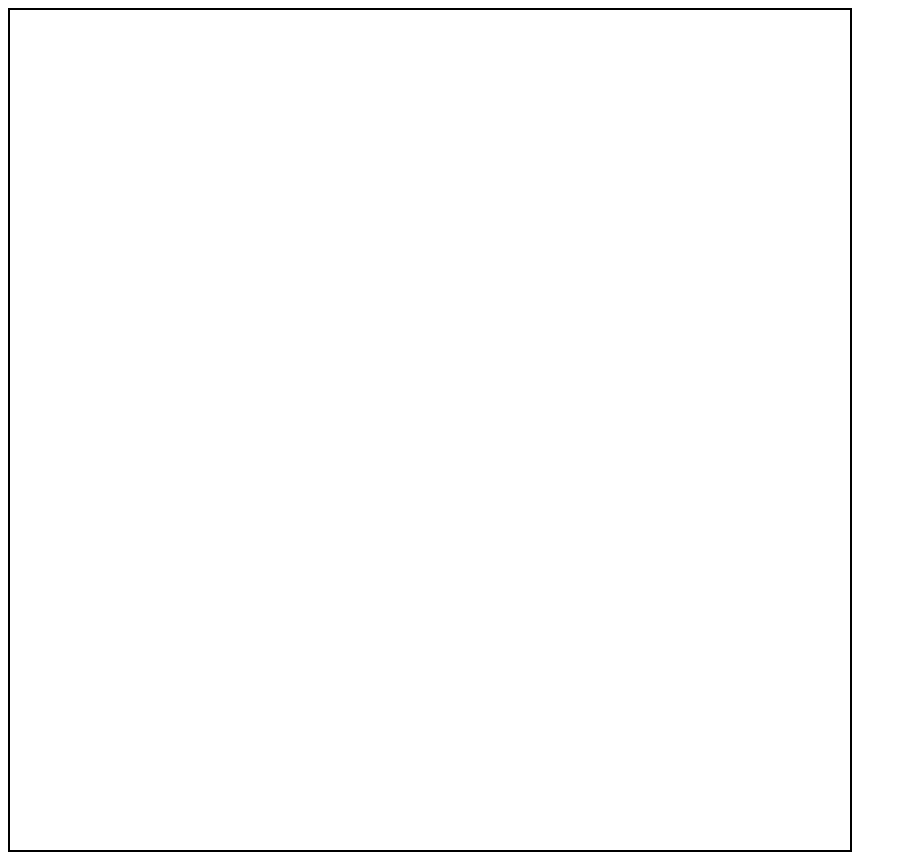
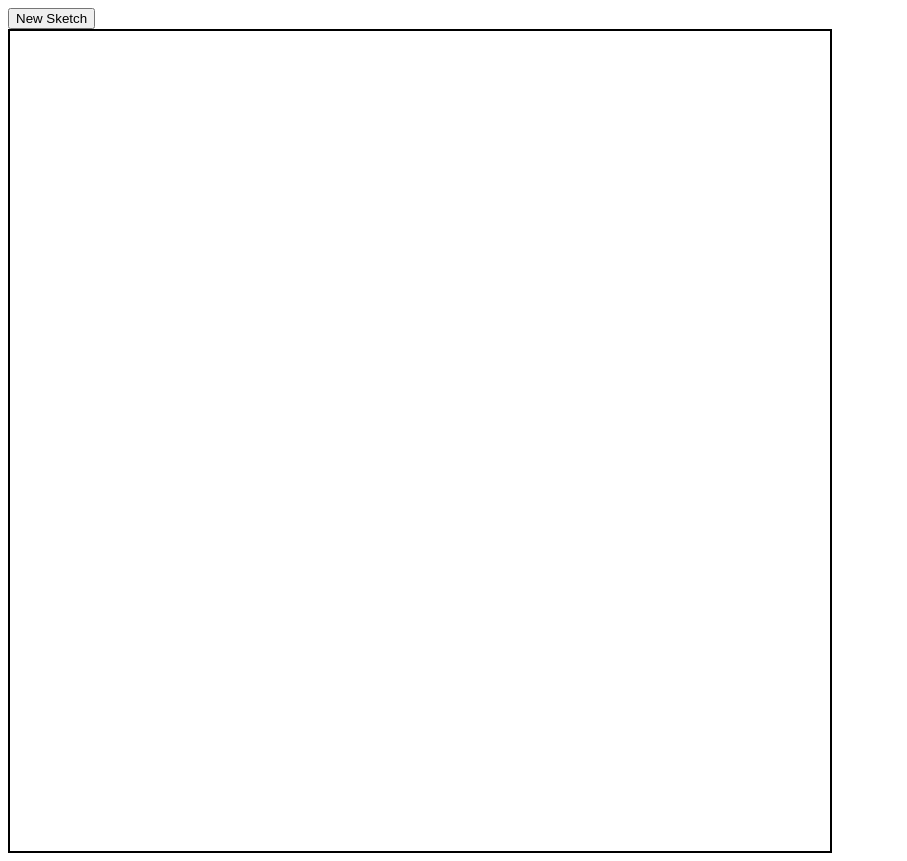
Before and after one commit to tedthehunter/etch-a-sketch, a plain HTML site: page index.html in a window 1280 px wide. Shown: the whole page, without its empty margins (0-907 px from the left). Drawn offline with Linux system fonts and the light colour scheme.

Commit message:
add new sketch button, shrink container grid
this button will reset grid, grid fits with button

```diff
--- a/index.html
+++ b/index.html
@@ -10,6 +10,7 @@
 </head>
 <body>
 
+    <button id="newGridButton">New Sketch</button>
     <div id="gridContainer"></div>
 
 </body>
--- a/style.css
+++ b/style.css
@@ -7,8 +7,8 @@
 #gridContainer {
     display: flex;
     flex-wrap: wrap;
-    width: 840px;
-    height: 840px;
+    width: 820px;
+    height: 820px;
     border-style: solid;
     border-width: 2px;
 }
```
